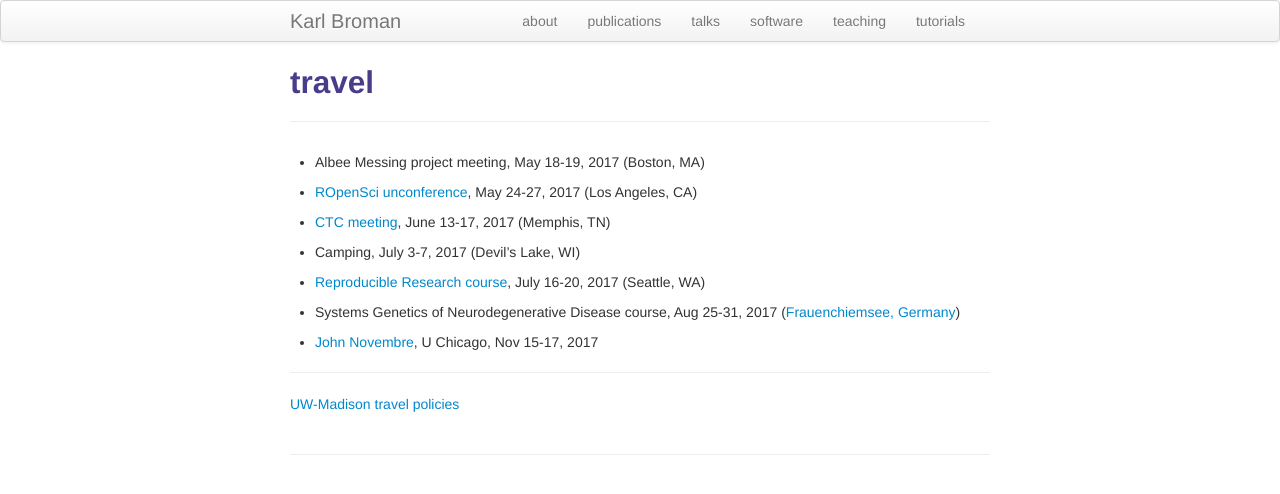
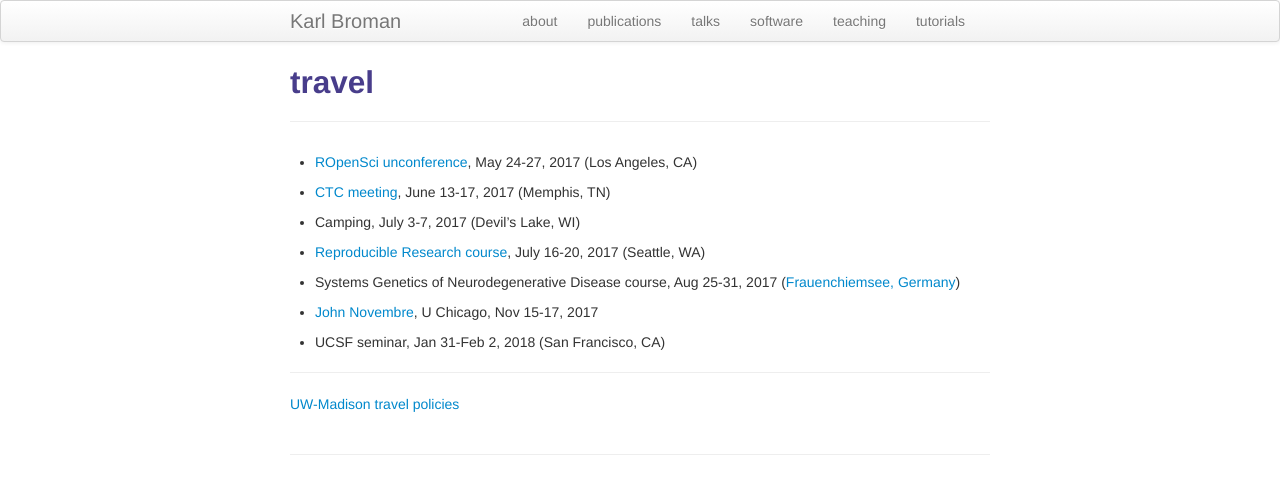
Before and after one commit to kbroman/kbroman.github.io, a Jekyll site: the page built from pages/travel.md, in a window 1280 px wide. Shown: the top 494 px of the page. Built offline with Jekyll 4.4.1, drawn with Linux system fonts in a browser that asks for light colours.

Commit message:
pages/travel: Remove Boston 2017-05 trip; add SF 2018-02 trip

```diff
--- a/pages/travel.md
+++ b/pages/travel.md
@@ -275,9 +275,9 @@ title: travel
 
 - [OpenVis Conference](https://openvisconf.com), Apr 23-26, 2017 (Boston, MA)
 
+- Albee Messing project meeting, May 18-19, 2017 (Boston, MA)
+
 -->
-
-- Albee Messing project meeting, May 18-19, 2017 (Boston, MA)
 
 - [ROpenSci unconference](http://unconf17.ropensci.org/), May 24-27,
   2017 (Los Angeles, CA)
@@ -293,6 +293,8 @@ title: travel
 
 - [John Novembre](https://jnpopgen.org/), U Chicago, Nov 15-17, 2017
 
+- UCSF seminar, Jan 31-Feb 2, 2018 (San Francisco, CA)
+
 ---
 
 [UW-Madison travel policies](http://www.bussvc.wisc.edu/acct/policy/ppindex.html)
```
